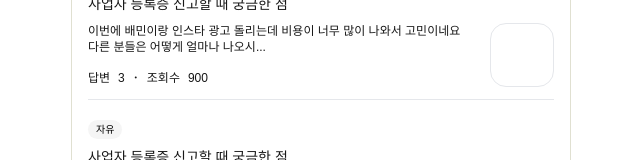
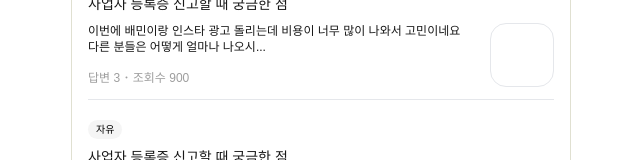
Before and after one commit to B-gooroom/amond-web, a Next.js app: page / in a window 1280 px wide. Shown: the part 741-901 px from the top of the page, without its empty margins (319-959 px from the left). Built offline with nearby package versions, Linux system fonts and the light colour scheme; a web font is replaced by a local one.

Commit message:
FIX: List text 수정

```diff
--- a/src/components/List/List.tsx
+++ b/src/components/List/List.tsx
@@ -26,13 +26,9 @@ export default function List({
       <div className="flex gap-16 w-full border-b pb-12">
         <div className="flex-col flex">
           <span className="text-caption1 flex-grow">{description}</span>
-          <dl className="text-caption1 flex gap-2">
-            <dt>답변</dt>
-            <dd>{comments}</dd>
-            <span>･</span>
-            <dt>조회수</dt>
-            <dd>{views}</dd>
-          </dl>
+          <span className="text-caption1 flex gap-2 text-ad-gray-500">
+            답변 {comments} ･ 조회수 {views}
+          </span>
         </div>
         {imageUrl && (
           <div className="border rounded-2xl overflow-hidden w-[64px] h-[64px] flex-shrink-0">
```
